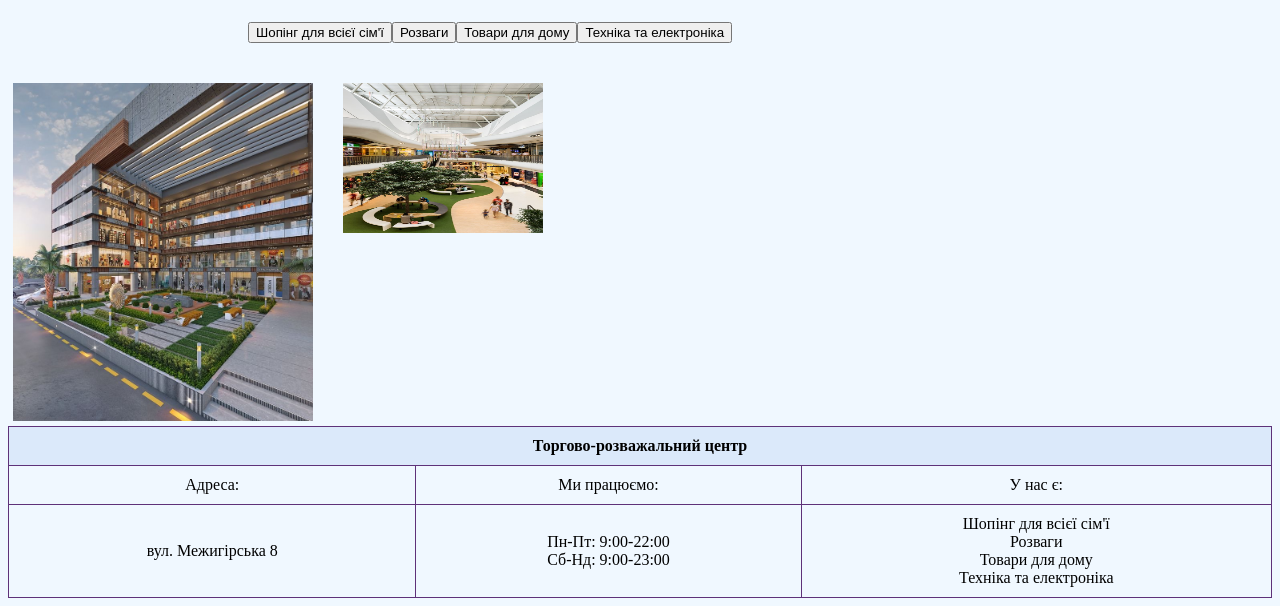
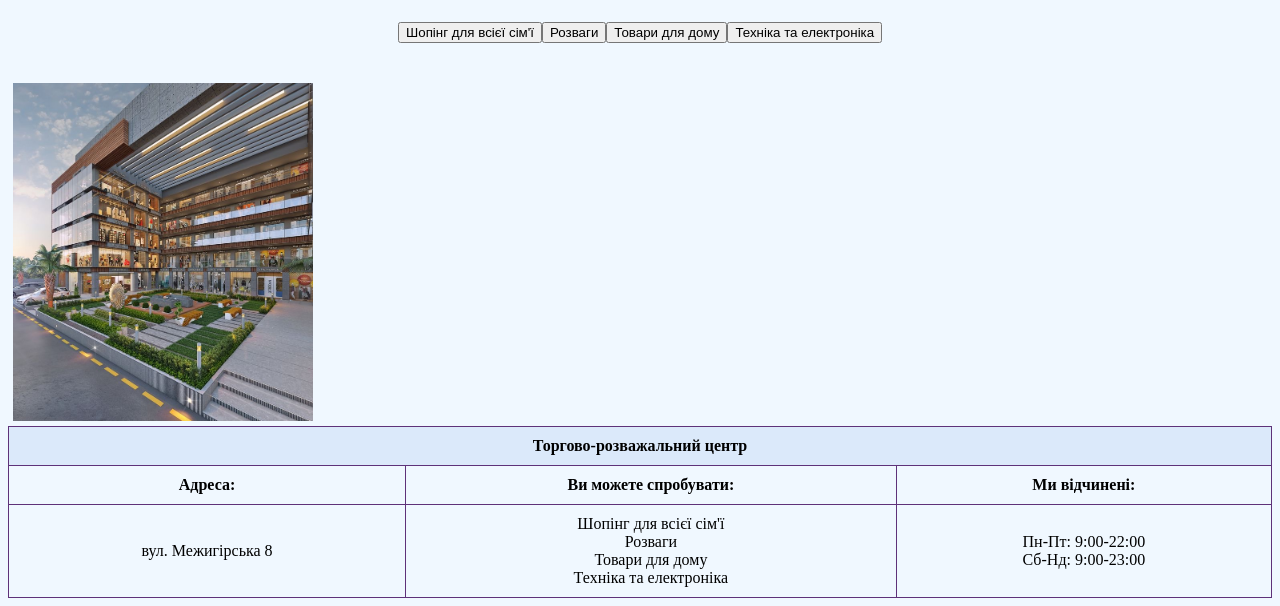
Before and after one commit to valentinapsh/labs, a plain HTML site: page lab2a.html in a window 1280 px wide. Shown: the part 197-803 px from the top of the page. Drawn offline with Linux system fonts and the light colour scheme.

Commit message:
Update lab2a.html

```diff
--- a/lab2a.html
+++ b/lab2a.html
@@ -4,7 +4,7 @@
     <title>Торгово-розважальний центр</title>
     <style>
       body {
-        background-color: #F0F8FF;
+        background-color: #DBE9FA;
       }
       table {
         border-collapse: collapse;
@@ -83,7 +83,7 @@
     <h1>Торгово-розважальний центр "Best choice"</h1>
 	<p>Ми чекаємо на вас у нашому новому та сучасному торгово-розважальному центрі. Тут знайдеться щось цікаве для кожного!</p>
 	<h2>Наші послуги</h2>
-	<ul style="display: flex; list-style: none; margin-left: 200px;">
+	<ul style="display: flex; list-style: none; margin-left: 350px;">
 		<li><button type="button">Шопінг для всієї сім'ї</button></li>
 		<li><button type="button">Розваги</button></li>
 		<li><button type="button">Товари для дому</button></li>
@@ -91,7 +91,6 @@
 	</ul>
     <div style="margin-top: 35px; display: flex;">
     <img  src="./img/mall1.JPG" width="300px" alt="m">
-    <img src="./img/mall2.JPG" alt="mm" width="200px" height="150px"></td>
     </div>
     <table>
       <thead>
@@ -101,14 +100,14 @@
       </thead>
       <tbody>
          <tr>
-          <td>Адреса:</td>
-          <td>Ми працюємо:</td>
-          <td>У нас є:</td>
+			<td> <b> Адреса: </b></td>
+			<td><b>Ви можете спробувати:</b></td>
+			<td><b>Ми відчинені:</b></td>
         </tr>
         <tr>
-          <td>вул. Межигірська 8</td>
-          <td>Пн-Пт: 9:00-22:00<br>Сб-Нд: 9:00-23:00</td>
-          <td>Шопінг для всієї сім'ї<br>Розваги<br>Товари для дому<br>Техніка та електроніка</td>
+			<td>вул. Межигірська 8</td>
+			<td>Шопінг для всієї сім'ї<br>Розваги<br>Товари для дому<br>Техніка та електроніка</td>
+			<td>Пн-Пт: 9:00-22:00<br>Сб-Нд: 9:00-23:00</td>
         </tr>
       </tbody>
     </table>
```
